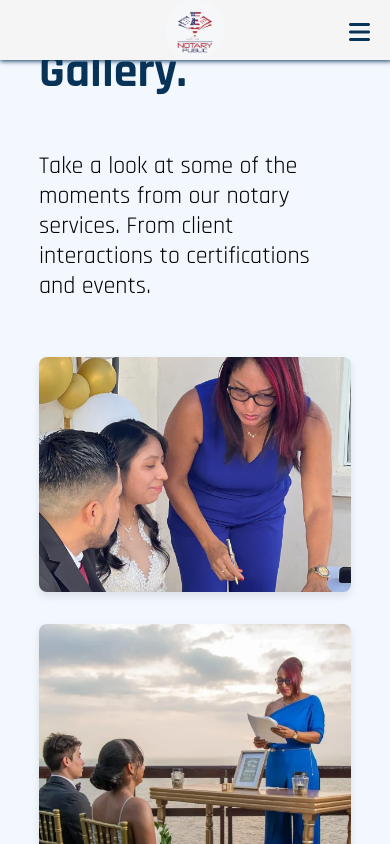
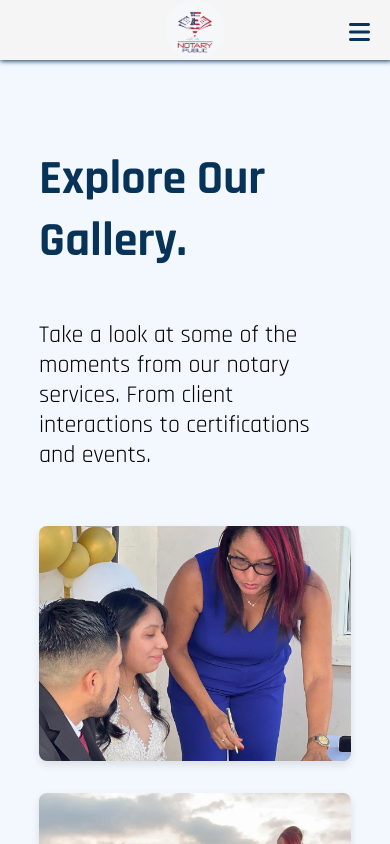
Before and after one commit to YemilR10s/notary-public-portafolio, a React (Vite) app: page /notary-public-portafolio/gallery in a window 390 px wide. Shown: the top 844 px of the page. Built offline with nearby package versions, Linux system fonts and the light colour scheme; a web font is replaced by a local one.

Commit message:
arreglando cosas en el responsive

```diff
--- a/src/styles/aboutMe.css
+++ b/src/styles/aboutMe.css
@@ -145,7 +145,7 @@
 
                                     /* responsive 425px*/
 
-@media (max-width:426px) {
+@media (max-width:626px) {
 
     .aboutMeArticle{
         width: 100%;
--- a/src/styles/footer.css
+++ b/src/styles/footer.css
@@ -68,7 +68,7 @@
     color: var(--color4);
 
 }
-@media (max-width:426px) {
+@media (max-width:526px) {
     .containerFooter{
          height: 700px;
 
--- a/src/styles/gallery.css
+++ b/src/styles/gallery.css
@@ -1,15 +1,14 @@
 .gallery-container{
     width: 100%;
-    height: 700px;
     background: var(--color5);
     display: flex;
     justify-content: center;
     align-items: center;
-    padding: 100px 0;
 
-}
+  }
 
-.images-container {
+  .images-container {
+    margin: 100px 0;
     width: 80%;
 
   }
@@ -73,29 +72,33 @@
 
   }
 
-@media (max-width:768px) {
+@media (max-width:870px) {
     .grid-imagenes {
         display: grid;
         grid-template-columns: repeat(auto-fill, minmax(100px, 1fr));
         gap: 2em;
         grid-auto-flow: dense;
+
       }
 }
-@media (max-width:426px) {
+@media (max-width:619px) {
   .gallery-container{
     width: 100%;
-    height: 1700px;
     background: var(--color5);
     display: flex;
     justify-content: center;
     align-items: center;
-    padding: 100px 0;
+    padding: 0;
 
 }
     .grid-imagenes {
         display: grid;
         grid-template-columns: repeat(300px,1fr);
         gap: 2em;
+        display: flex;
+        flex-direction: column;
+        justify-content: center;
+        align-items: center;
 
       }
       .img1 {
--- a/src/styles/home.css
+++ b/src/styles/home.css
@@ -130,7 +130,7 @@
                                     /* ***************     responsive max-width:1024px **************** */
 
 
- @media (max-width:1024px) {
+ @media (max-width:1141px) {
                            /* home hero Section, hero and img*/
 .home-section .home-hero-Section{
     position: relative;
@@ -193,7 +193,7 @@
                         /* Home Section all content  */
 .home-section{
     width: 100%;
-    height: 1100px;
+    height: 1200px;
     display: flex;
     flex-direction: column-reverse;
     justify-content: center;
@@ -227,7 +227,7 @@ box-shadow: 1px 0px 5px 10px var(--color2);
 .home-section .home-hero-Section{
     position: relative;
     width: 100%;
-    height: 800px;
+    height: 700px;
     display: flex;
     flex-direction: column;
     justify-content: space-evenly;
@@ -237,8 +237,7 @@ box-shadow: 1px 0px 5px 10px var(--color2);
     color: var(--color2);
     font-size: 3.5em;
     font-weight: 700;
-    padding: 1em 1em 0.5em 2em;
-    text-align: start;
+    text-align: center;
 }
 .home-section .home-hero-Section h1 span{
     color: var(--color3);
@@ -279,7 +278,7 @@ box-shadow: 1px 0px 5px 10px var(--color2);
 
 
 
- @media (max-width:426px){
+ @media (max-width:573px){
 
                            /* Home Section all content  */
 .home-section{
--- a/src/styles/legalInfo.css
+++ b/src/styles/legalInfo.css
@@ -16,7 +16,7 @@
 .legalInfoContainer{
     padding: 0 100px;
 }
-@media (max-width: 426px) {
+@media (max-width: 526px) {
 
     .legalInfoContainer{
         padding: 0 50px;
--- a/src/styles/services.css
+++ b/src/styles/services.css
@@ -74,7 +74,20 @@
         gap: 2em;
     }
 }
-@media (max-width: 426px){
+@media (max-width: 900px) {
+    .services-section{
+        background: var(--color4);
+        padding: 2em 0;
+    }
+    .services-section .services-content{
+        display: grid;
+        grid-template-columns: repeat(2,1fr);
+        margin: 0 3em;
+        text-align: center;
+        gap: 2em;
+    }
+}
+@media (max-width: 600px){
     .services-section{
         padding: 1em 0;
     }
```
Also changed, not shown: src/App.jsx (+6 -4 lines).
